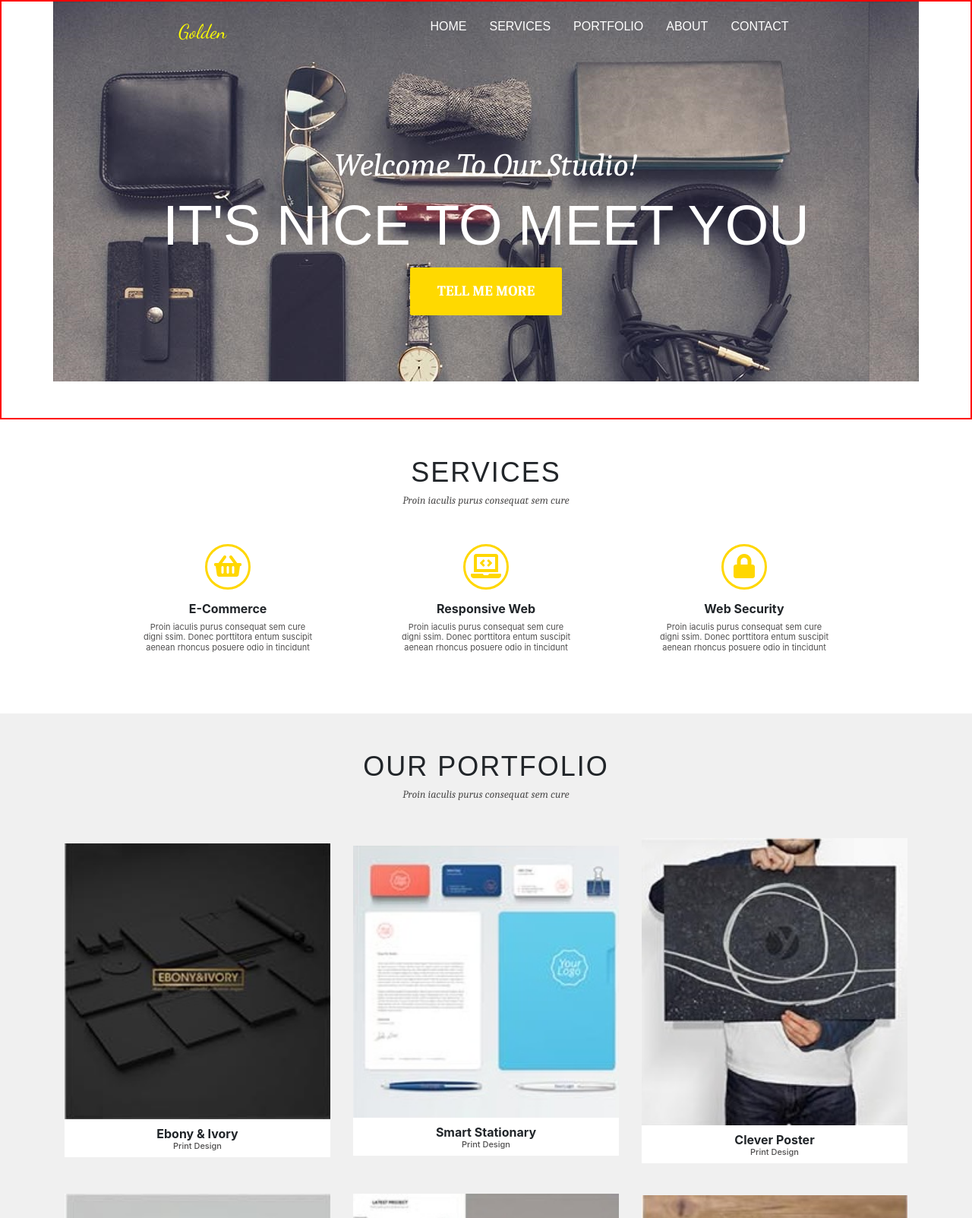
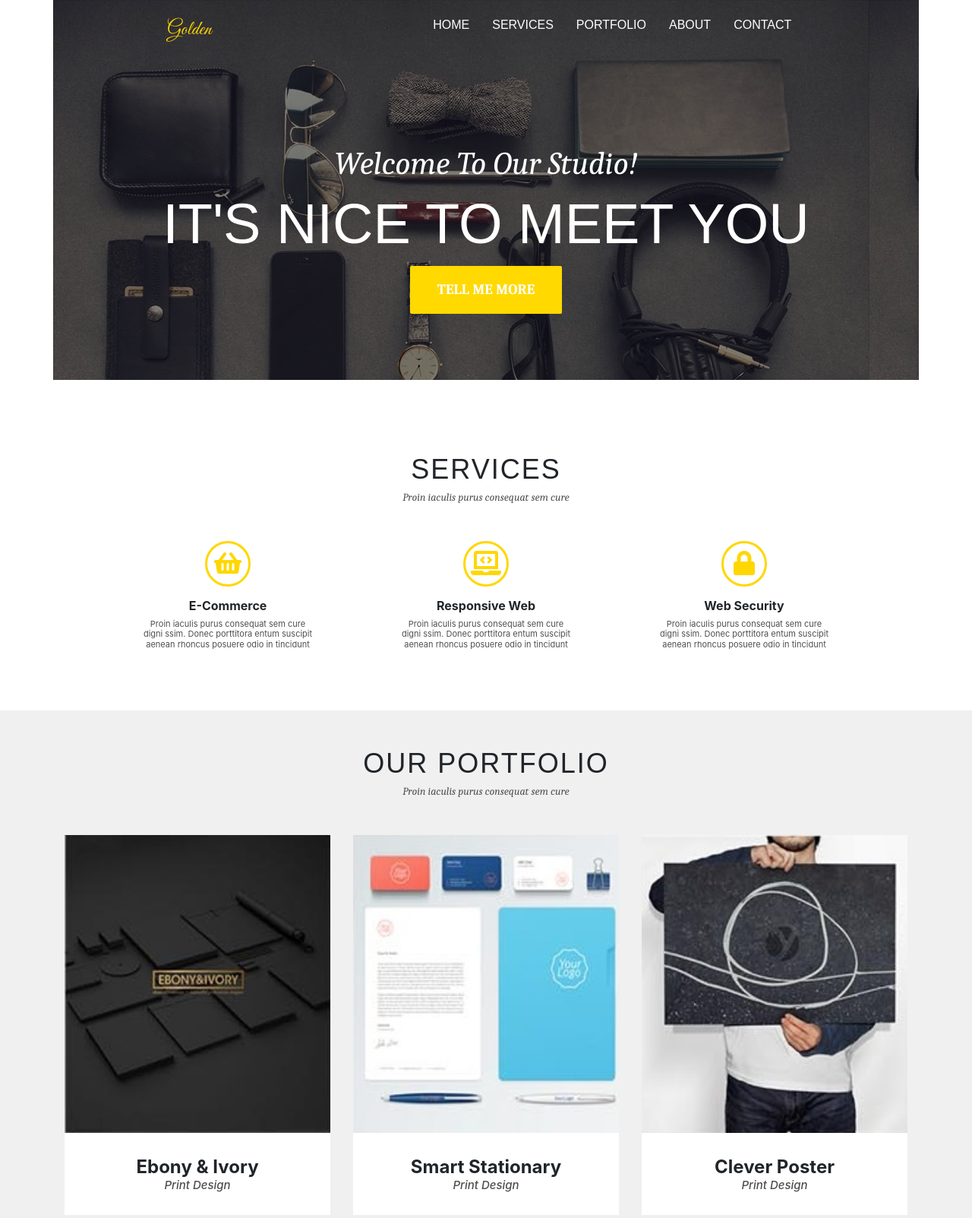
Before and after one commit to olejos777/project-task-runner, a website: page index.html in a window 1280 px wide. Shown: the top 1603 px of the page at 76% size. Drawn offline with nearby package versions, Linux system fonts and the light colour scheme; a web font is replaced by a local one.

Commit message:
update styles according to remarks

```diff
--- a/index.html
+++ b/index.html
@@ -7,6 +7,7 @@
     <link rel="stylesheet" href="https://stackpath.bootstrapcdn.com/bootstrap/4.1.3/css/bootstrap.min.css" integrity="sha384-MCw98/SFnGE8fJT3GXwEOngsV7Zt27NXFoaoApmYm81iuXoPkFOJwJ8ERdknLPMO" crossorigin="anonymous">
     <link rel="stylesheet" href="https://cdnjs.cloudflare.com/ajax/libs/font-awesome/5.9.0/css/all.min.css">
     <link href="https://fonts.googleapis.com/css?family=Caladea:400,400i,700|Dancing+Script|Francois+One&display=swap&subset=latin-ext" rel="stylesheet">
+    <link href="https://fonts.googleapis.com/css2?family=Great+Vibes&display=swap" rel="stylesheet">
     <link rel="stylesheet" href="vendor/bootstrap-grid.css">
     <link rel="stylesheet" href="css/style.css">
     <script src="https://code.jquery.com/jquery-3.2.1.slim.min.js" integrity="sha384-KJ3o2DKtIkvYIK3UENzmM7KCkRr/rE9/Qpg6aAZGJwFDMVNA/GpGFF93hXpG5KkN" crossorigin="anonymous"></script>
@@ -15,6 +16,7 @@
   <body>
     <section class="home">
       <div class="container background-image">
+        <div class="home-background"></div>
         <div class="row header">
           <div class="col-lg-3">
             <p class="logo">Golden</p>
@@ -98,22 +100,28 @@
             <div class="col-lg-4 portfolio-card">
               <div class="container">
                 <img src="images/Ebony_ivory.jpg" alt="portfolio1" title="Ebony_ivory">
+                <div class="portfolio-name-box">
                   <h3 class="portfolio-name">Ebony & Ivory</h3>
                   <h2 class="subtitle">Print Design</h2>
+                </div>
               </div>
             </div>
             <div class="col-lg-4 portfolio-card">
               <div class="container">
                 <img src="images/Smart_Stationary.jpg" alt="portfolio2" title="Smart_Stationary">
+                <div class="portfolio-name-box">
                   <h3 class="portfolio-name">Smart Stationary</h3>
                   <h2 class="subtitle">Print Design</h2>
+                </div>
               </div>
             </div>
             <div class="col-lg-4 portfolio-card">
               <div class="container">
                 <img src="images/Clever_Poster.jpg" alt="portfolio3" title="Clever_Poster">
+                <div class="portfolio-name-box">
                   <h3 class="portfolio-name">Clever Poster</h3>
                   <h2 class="subtitle">Print Design</h2>
+                </div>
               </div>
             </div>
         </div>
@@ -121,22 +129,28 @@
           <div class="col-lg-4 portfolio-card">
             <div class="container">
               <img src="images/Vinyl_record.jpg" alt="portfolio4" title="Vinyl_record">
+              <div class="portfolio-name-box">
                 <h3 class="portfolio-name">Vinyl Record</h3>
                 <h2 class="subtitle">Print Design</h2>
+              </div>
             </div>
           </div>
           <div class="col-lg-4 portfolio-card">
             <div class="container">
               <img src="images/Treehouse_template.jpg" alt="portfolio5" title="Treehouse_template">
+              <div class="portfolio-name-box">
                 <h3 class="portfolio-name">Treehouse Template</h3>
                 <h2 class="subtitle">Print Design</h2>
+              </div>
             </div>
           </div>
           <div class="col-lg-4 portfolio-card">
             <div class="container">
               <img src="images/Burned_logo.jpg" alt="portfolio6" title="Burned_logo">
+              <div class="portfolio-name-box">
                 <h3 class="portfolio-name">Burned Logo</h3>
                 <h2 class="subtitle">Print Design</h2>
+              </div>
             </div>
           </div>
         </div>
--- a/sass/style.scss
+++ b/sass/style.scss
@@ -4,7 +4,7 @@ $color-main: #ffa502;
 $color-light: #ffffff;
 $font-header: 'Francois One', sans-serif;
 $font-text: 'Caladea', sans-serif;
-$font-logo: 'Dancing Script';
+$font-logo: 'Great Vibes', cursive;
 
 *, *::before, *::after {
   box-sizing: border-box;
@@ -23,6 +23,7 @@ $font-logo: 'Dancing Script';
   font-size: 19px;
   text-align: center;
   text-decoration: none;
+  z-index: 1;
   cursor: pointer;
 }
 
@@ -56,7 +57,7 @@ $font-logo: 'Dancing Script';
   width: 40px;
   height: 40px;
   border-radius: 100%;
-  background: white;
+  background: $color-light;
   margin: 0 0 0 20px;
   display: flex;
   justify-content: center;
@@ -66,20 +67,32 @@ $font-logo: 'Dancing Script';
 
 .home {
   padding: 0 0 48px 0;
-  border: red solid 2px;
 }
 
 .background-image {
   background-image: url(/images/Background_Image.jpg);
   height: 500px;
   width: 100%;
+  padding: 0;
+  position: relative;
+}
+
+.home-background {
+  padding: 0;
+  margin: 0;
+  background-color: black;
+  height: 500px;
+  width: 100%;
+  opacity: 50%;
+  position: absolute;
+  z-index: 0;
 }
 
 .logo {
   font-family: $font-logo;
   font-size: 26px;
   margin: 20px auto 20px 150px;
-  color: yellow;
+  color: gold;
   }
 
 .menu {
@@ -87,6 +100,7 @@ $font-logo: 'Dancing Script';
   display: flex;
   flex-wrap: wrap;
   justify-content: space-around;
+
 }
 
 .menu-buttons {
@@ -103,18 +117,21 @@ $font-logo: 'Dancing Script';
   flex-direction: column;
   justify-items: center;
   align-items: center;
+
   .inner-home-header{
     margin: 110px auto auto auto;
     color: $color-light;
     font-family: $font-text;
     font-style: italic;
     font-size: 42px;
+    z-index: 1;
   }
   .inner-home-subheader{
     margin: 10px auto;
     color: $color-light;
     font-family: $font-header;
     font-size: 74px;
+    z-index: 1;
   }
 }
 
@@ -189,31 +206,43 @@ $font-logo: 'Dancing Script';
   align-items: center;
   justify-items: center;
   .portfolio-card .container {
-    background: white;
+    height: 500px;
+    background: $color-light;
     display: flex;
     flex-direction: column;
     align-items: center;
     justify-items: center;
     img {
       width: 350px;
+      height: 400px;
       margin: 0 0 10px 0;
     }
   }
 }
 
+.portfolio-name-box {
+  height: 100px;
+  display: flex;
+  flex-direction: column;
+  align-content: center;
+  justify-content: center;
   .portfolio-name {
-  font-size: 16px;
+    font-size: 24px;
     font-weight: 700;
     margin: 0;
   }
-
   .subtitle{
-  font-size: 11px;
+    font-size: 15px;
     color: rgb(80, 79, 79);
     line-height: 1.2;
     text-align: center;
     margin: 3;
+    font-style: italic;
   }
+ }
+
+
+
 
 /* Footer */
 
@@ -224,7 +253,7 @@ $font-logo: 'Dancing Script';
 
 .twitter {
   background: #1DA1F2;
-  color: white;
+  color: $color-light;
   font-size: 22px;
 }
 
@@ -234,7 +263,7 @@ $font-logo: 'Dancing Script';
 
 .facebook {
   background: #4267b2;
-  color: white;
+  color: $color-light;
   font-size: 22px;
 }
 
```
Also changed, not shown: package.json (+10 -5 lines), css/style.css, 1 other file. Lines whose indentation alone changed are shown as unchanged.
